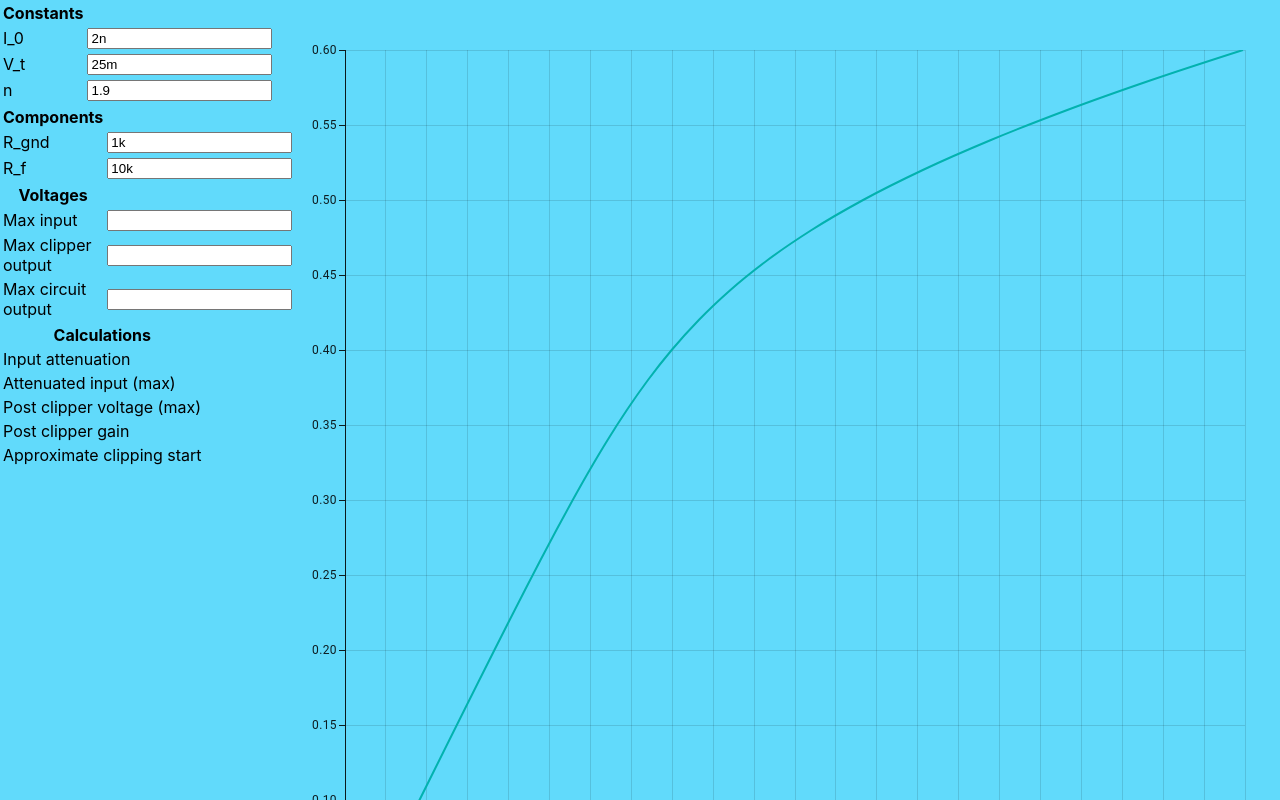
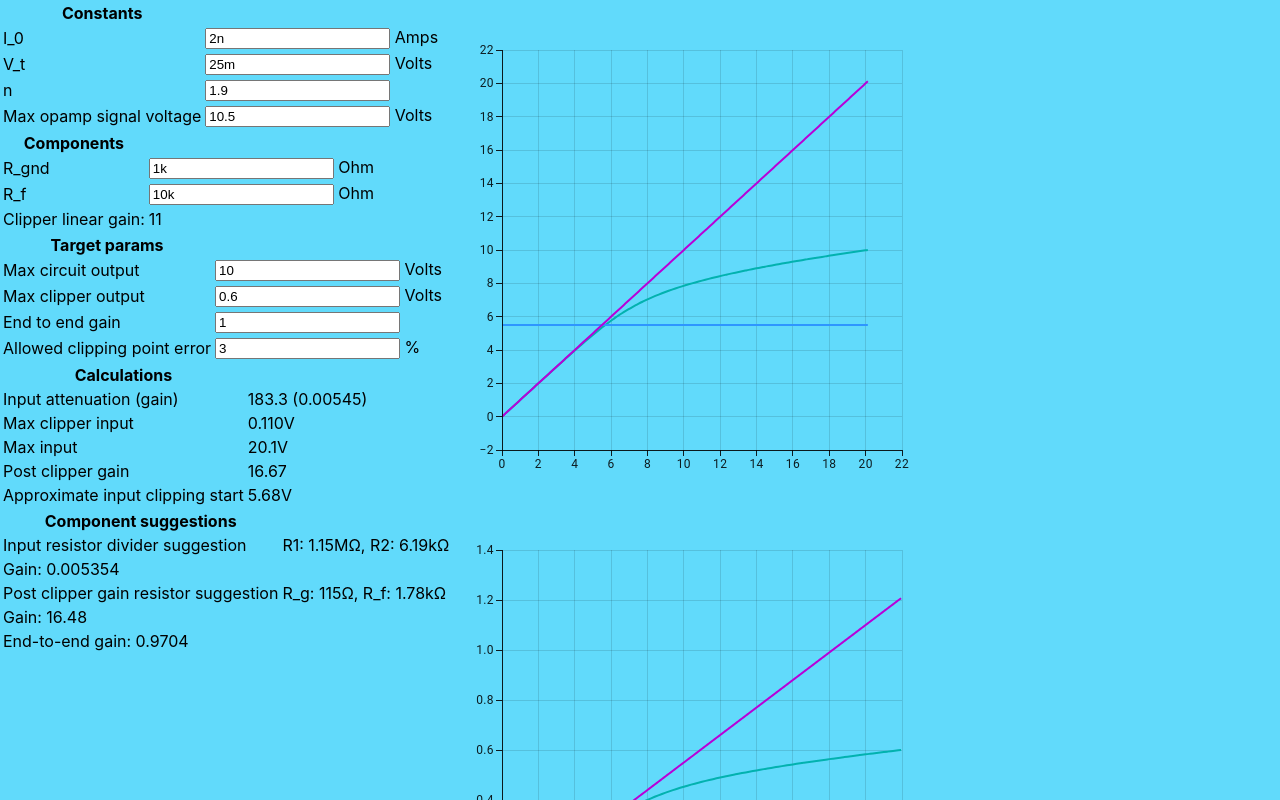
Before and after one commit to xonik/clipper-calculator, a React (Create React App) app: page / in a window 1280 px wide. Shown: the top 800 px of the page. Built offline with nearby package versions, Linux system fonts and the light colour scheme.

Commit message:
Version with component suggestion

```diff
--- a/src/App.tsx
+++ b/src/App.tsx
@@ -1,7 +1,11 @@
 import React, { useState } from 'react';
 import './App.css';
 import { LineChart } from "@mui/x-charts";
-import { solveDiodeClipperForXRange, solveDiodeClipperForYRange, solveOpAmpGainForX } from "./logic/diodeClipperSolver";
+import {
+    findDeviationFromLinear,
+    solveDiodeClipperForXRange,
+    solveForX,
+} from "./logic/diodeClipperSolver";
 import { Point } from "./logic/types";
 import {
     findInvertingGainCombo,
@@ -15,11 +19,16 @@ function App() {
     //const points = calculatePoints(100)
 
     const [I0, setI0] = useState(printComponentValue(2 / 1000000000))
-    const [Vt, setVt] = useState(printComponentValue(25/1000))
+    const [Vt, setVt] = useState(printComponentValue(25 / 1000))
     const [n, setN] = useState(printComponentValue(1.9))
+    const [maxOpampSignal, setMaxOpampSignal] = useState(printComponentValue(10.5))
 
     const [Rg, setRg] = useState('1k')
     const [Rf, setRf] = useState('10k')
+    const [maxCircuitOut, setMaxCircuitOut] = useState('10')
+    const [maxClipperOut, setMaxClipperOut] = useState('0.6')
+    const [endToEndLinearGain, setEndToEndLinearGain] = useState('1')
+    const [clippingPointStartPercent, setClippingPointStartPercent] = useState('3')
 
 
     const solverParams = {
@@ -30,14 +39,39 @@ function App() {
         Rf: parseComponentValue(Rf),
     }
 
-    const points = solveDiodeClipperForYRange(0, 0.6, 0.02, solverParams)
-    const points1 = solveDiodeClipperForXRange(0, 0.11, 0.01, solverParams)
+    const maxCircuitOutVolts = parseComponentValue(maxCircuitOut)
+    const maxClipperOutVolts = parseComponentValue(maxClipperOut)
 
-    findResistorDividerCombo(10000, 100000, 0.21, 'E12')
+    const maxClipperInputVolts = solveForX(maxClipperOutVolts, solverParams)
+
+    const clipperGain = 1 + (solverParams.Rf / solverParams.Rg)
+    const postClipperGain = maxCircuitOutVolts / maxClipperOutVolts
+
+    const endToEndLinearGainValue = parseComponentValue(endToEndLinearGain)
+    const totalGain = clipperGain * postClipperGain / endToEndLinearGainValue
+    const inputAttenuation = 1 / totalGain
+    const maxInputVolts = maxClipperInputVolts * totalGain
+
+    const stepInterval = 0.001
+    const points = solveDiodeClipperForXRange(0, maxClipperInputVolts, stepInterval, solverParams)
+    const pointsWithLinearAndDiff = findDeviationFromLinear(points, clipperGain)
+    const linearYs = pointsWithLinearAndDiff.map((point) => point.yLinear)
+
+    const clippingPointStartPercentValue = parseComponentValue(clippingPointStartPercent)
+    const clippingPointInClipper = pointsWithLinearAndDiff.find((point) =>
+        point.yDiffPercent > clippingPointStartPercentValue
+    )
+
+    const clippingPointsLine = points.map((point) => clippingPointInClipper?.y ?? 0)
+
+    const clippingPointInput = (clippingPointInClipper?.x ?? 0) * totalGain
+
+    console.log(pointsWithLinearAndDiff)
+
+    const suggestedResistorDivider = findResistorDividerCombo(1000, 100000, inputAttenuation, 'E48')
+    const suggestedPostGainResistors = findNonInvertingGainCombo(1000, 100000, postClipperGain, 'E48')
+
     findNonInvertingGainCombo(500, 100000, 0.2, 'E12')
-
-    //const opampPoints = solveOpAmpGainForX(points)
-    //console.log(opampPoints)
 
     const five: Point[] = []
     for (let i = 0; i < 100; i += 10) {
@@ -58,15 +92,28 @@ function App() {
                     <tbody>
                     <tr>
                         <td>I_0</td>
-                        <td><input type="text" value={I0} onChange={(event) => setI0(event.target.value)}></input></td>
+                        <td><input type="text" value={I0} onChange={(event) => setI0(event.target.value)}></input> Amps
+                        </td>
                     </tr>
                     <tr>
                         <td>V_t</td>
-                        <td><input type="text" value={Vt} onChange={(event) => setVt(event.target.value)}></input></td>
+                        <td><input type="text" value={Vt} onChange={(event) => setVt(event.target.value)}></input> Volts
+                        </td>
                     </tr>
                     <tr>
                         <td>n</td>
                         <td><input type="text" value={n} onChange={(event) => setN(event.target.value)}></input></td>
+                    </tr>
+                    <tr>
+                        <td>Max opamp signal voltage</td>
+                        <td>
+                            {/* any higher than this and op amps elsewhere in the circuit clips */}
+                            <input
+                                type="text"
+                                value={maxOpampSignal}
+                                onChange={(event) => setMaxOpampSignal(event.target.value)}>
+                            </input> Volts
+                        </td>
                     </tr>
                     </tbody>
                 </table>
@@ -79,33 +126,56 @@ function App() {
                     <tbody>
                     <tr>
                         <td>R_gnd</td>
-                        <td><input type="text" value={Rg} onChange={(event) => setRg(event.target.value)}></input></td>
+                        <td><input type="text" value={Rg} onChange={(event) => setRg(event.target.value)}></input> Ohm
+                        </td>
                     </tr>
                     <tr>
                         <td>R_f</td>
-                        <td><input type="text" value={Rf} onChange={(event) => setRf(event.target.value)}></input></td>
+                        <td><input type="text" value={Rf} onChange={(event) => setRf(event.target.value)}></input> Ohm
+                        </td>
+                    </tr>
+                    <tr>
+                        <td> Clipper linear gain:</td>
+                        <td>{clipperGain}</td>
                     </tr>
                     </tbody>
                 </table>
                 <table>
                     <thead>
                     <tr>
-                        <th>Voltages</th>
+                        <th>Target params</th>
                     </tr>
                     </thead>
                     <tbody>
                     <tr>
-                        <td>Max input</td>
-                        <td><input type="text"></input></td>
+                        <td>Max circuit output</td>
+                        <td><input type="text" value={maxCircuitOut}
+                                   onChange={(event) => setMaxCircuitOut(event.target.value)}></input> Volts
+                        </td>
                     </tr>
                     <tr>
                         <td>Max clipper output</td>
-                        <td><input type="text"></input></td>
+                        <td><input type="text" value={maxClipperOut}
+                                   onChange={(event) => setMaxClipperOut(event.target.value)}></input> Volts
+                        </td>
                     </tr>
                     <tr>
-                        <td>Max circuit output</td>
-                        <td><input type="text"></input></td>
+                        <td>End to end gain</td>
+                        <td><input type="text" value={endToEndLinearGain}
+                                   onChange={(event) => setEndToEndLinearGain(event.target.value)}></input>
+                        </td>
                     </tr>
+                    <tr>
+                        {/*
+                            Set this to whatever error you will accept as the biggest deviation from the linear output at the point for non
+                            clipped signals
+                        */}
+                        <td>Allowed clipping point error</td>
+                        <td><input type="text" value={clippingPointStartPercent}
+                                   onChange={(event) => setClippingPointStartPercent(event.target.value)}></input> %
+                        </td>
+                    </tr>
+
                     </tbody>
                 </table>
                 <table>
@@ -116,30 +186,74 @@ function App() {
                     </thead>
                     <tbody>
                     <tr>
-                        <td>Input attenuation</td>
-                        <td></td>
+                        <td>Input attenuation (gain)</td>
+                        <td>{totalGain.toPrecision(4)} ({inputAttenuation.toPrecision(3)})</td>
                     </tr>
                     <tr>
-                        <td>Attenuated input (max)</td>
-                        <td></td>
+                        <td>Max clipper input</td>
+                        <td>{maxClipperInputVolts.toPrecision(3)}V</td>
                     </tr>
                     <tr>
-                        <td>Post clipper voltage (max)</td>
-                        <td></td>
+                        <td>Max input</td>
+                        <td>{maxInputVolts.toPrecision(3)}V</td>
                     </tr>
                     <tr>
                         <td>Post clipper gain</td>
-                        <td></td>
+                        <td>{postClipperGain.toPrecision(4)}</td>
                     </tr>
                     <tr>
-                        <td>Approximate clipping start</td>
-                        <td></td>
+                        <td>Approximate input clipping start</td>
+                        <td>{clippingPointInput.toPrecision(3)}V</td>
                     </tr>
+                    </tbody>
+                </table>
+                <table>
+                    <thead>
+                    <tr>
+                        <th>Component suggestions</th>
+                    </tr>
+                    </thead>
+                    <tbody>
+                    <tr>
+                        <td>Input resistor divider suggestion</td>
+                        <td>R1: {printComponentValue(suggestedResistorDivider?.r1 || 0, 'Ω')}, R2: {printComponentValue(suggestedResistorDivider?.r2 || 0, 'Ω')}</td>
+                    </tr>
+                    <tr><td>Gain: {suggestedResistorDivider?.gain.toPrecision(4)}</td></tr>
+                    <tr>
+                        <td>Post clipper gain resistor suggestion</td>
+                        <td>R_g: {printComponentValue(suggestedPostGainResistors?.r1 || 0, 'Ω')}, R_f: {printComponentValue(suggestedPostGainResistors?.r2 || 0, 'Ω')}</td>
+                    </tr>
+                    <tr><td>Gain: {suggestedPostGainResistors?.gain.toPrecision(4)}</td></tr>
+                    <tr><td>End-to-end gain: {((suggestedResistorDivider?.gain || 0) * clipperGain * (suggestedPostGainResistors?.gain || 0)).toPrecision(4)}</td></tr>
                     </tbody>
                 </table>
             </div>
             <div>
                 <LineChart
+                    xAxis={[{ data: points.map((point) => point.x * totalGain) }]}
+                    grid={{ vertical: true, horizontal: true }}
+                    series={[
+                        {
+                            data: points.map((point) => point.y * postClipperGain),
+                            area: false,
+                            showMark: false,
+                        },
+                        {
+                            data: clippingPointsLine.map((y) => y * postClipperGain),
+                            area: false,
+                            showMark: false,
+                        },
+                        {
+                            data: linearYs.map((y) => y * postClipperGain),
+                            area: false,
+                            showMark: false,
+                        },
+                    ]}
+                    width={500}
+                    height={500}
+                />
+                <LineChart
+                    title="End to end"
                     xAxis={[{ data: points.map((point) => point.x) }]}
                     grid={{ vertical: true, horizontal: true }}
                     series={[
@@ -147,20 +261,20 @@ function App() {
                             data: points.map((point) => point.y),
                             area: false,
                             showMark: false,
-                        },/*
+                        },
                         {
-                            data: opampPoints.map((point) => point.y),
+                            data: clippingPointsLine,
                             area: false,
                             showMark: false,
                         },
-                        /*{
-                            data: five.map((point) => point.y),
+                        {
+                            data: linearYs,
                             area: false,
                             showMark: false,
-                        },*/
+                        },
                     ]}
-                    width={1000}
-                    height={1000}
+                    width={500}
+                    height={500}
                 />
             </div>
         </div>
--- a/src/logic/diodeClipperSolver.ts
+++ b/src/logic/diodeClipperSolver.ts
@@ -75,7 +75,7 @@ function testForXY(x: number, y: number) {
 }
  */
 
-function generateList(v1: number, v2: number, interval: number) {
+export function generateList(v1: number, v2: number, interval: number) {
     const values: number[] = []
     let v = v1;
     while (v < v2) {
@@ -118,6 +118,20 @@ export function solveOpAmpGainForX(points: Point[]) {
     return opAmpPoints*/
 }
 
+export function findDeviationFromLinear(points: Point[], linearGain: number) {
+    return points.map((point) => {
+        const yLinear = point.x * linearGain
+        const yDiff = yLinear - point.y
+        const yDiffPercent = yLinear === 0 ? 0 : yDiff * 100 / yLinear
+        return {
+            ...point,
+            yLinear,
+            yDiff,
+            yDiffPercent,
+        }
+    })
+}
+
 type ClipperParams = {
     I0: number
     Vt: number
@@ -125,17 +139,3 @@ type ClipperParams = {
     Rg: number,
     Rf: number,
 }
-
-/*
-let y_value = 0.2;
-
-console.log(`Finding input voltage that will give an output of ${y_value}V:`)
-const x_solution = solveForX(y_value)
-
-console.log(`  input = ${x_solution}V`);
-console.log(`  output test: ${y_value} = ${testForXY(x_solution, y_value)} (requested vs found)`)
-console.log('\n')
-console.log('Gains:')
-console.log(`  Linear........: ${g}`)
-console.log(`  For this input: ${(y_value/x_solution).toFixed(2)}`)
- */
--- a/src/logic/resistorCalculator.ts
+++ b/src/logic/resistorCalculator.ts
@@ -48,7 +48,7 @@ function getExpandedSeries(series: number[]) {
     })
 }
 
-function getAllResistorValues(series: number[], combineTwo = true) {
+function getAllResistorValues(series: number[], combineTwo = false) {
 
     let values: number[] = []
     let expandedSeries = getExpandedSeries(series) // Adds intermediate resistors to get a finer resolution
@@ -67,6 +67,7 @@ function getAllResistorValues(series: number[], combineTwo = true) {
 
 type ResistorSeriesKey = keyof typeof resistorSeries
 
+// TODO: Improve min/max to account for both r1 and r2 min/max.
 function findLeastError(r2Min: number, r2Max: number, targetGain: number, key: ResistorSeriesKey, expression: (r1: number, r2: number) => number) {
 
     const series = resistorSeries[key]
@@ -79,8 +80,8 @@ function findLeastError(r2Min: number, r2Max: number, targetGain: number, key: R
 
     let smallestError = Number.MAX_VALUE
     let bestGain = Number.MAX_VALUE
-    let bestR1
-    let bestR2
+    let bestR1 = 0
+    let bestR2 = 0
 
     // Can be optimised with binary searching
     r2Candidates.forEach((r2) => {
@@ -131,7 +132,12 @@ export function findInvertingGainCombo(rfMin: number, rfMax: number, targetGain:
 export function findNonInvertingGainCombo(rfMin: number, rfMax: number, targetGain: number, key: ResistorSeriesKey) {
     if (targetGain < 1) {
         console.log('Cannot get a gain lower than 1')
-        return Number.NaN
+        return {
+            r1: Number.NaN,
+            r2: Number.NaN,
+            gain: 0,
+            error: Number.POSITIVE_INFINITY
+        }
     }
     return findLeastError(
         rfMin,
```
